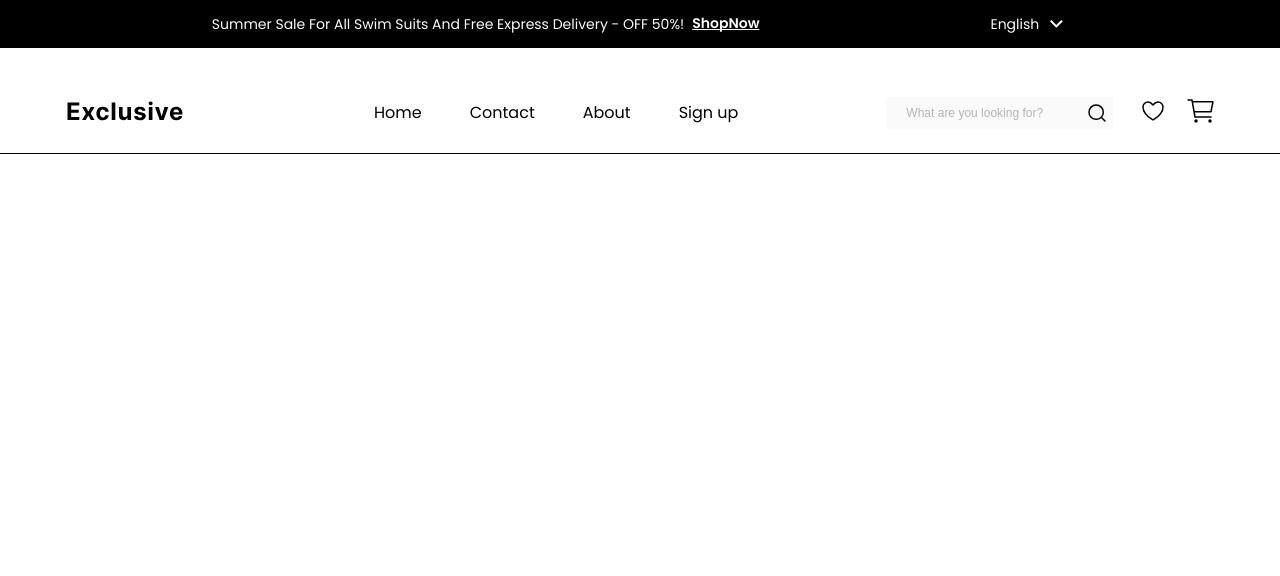
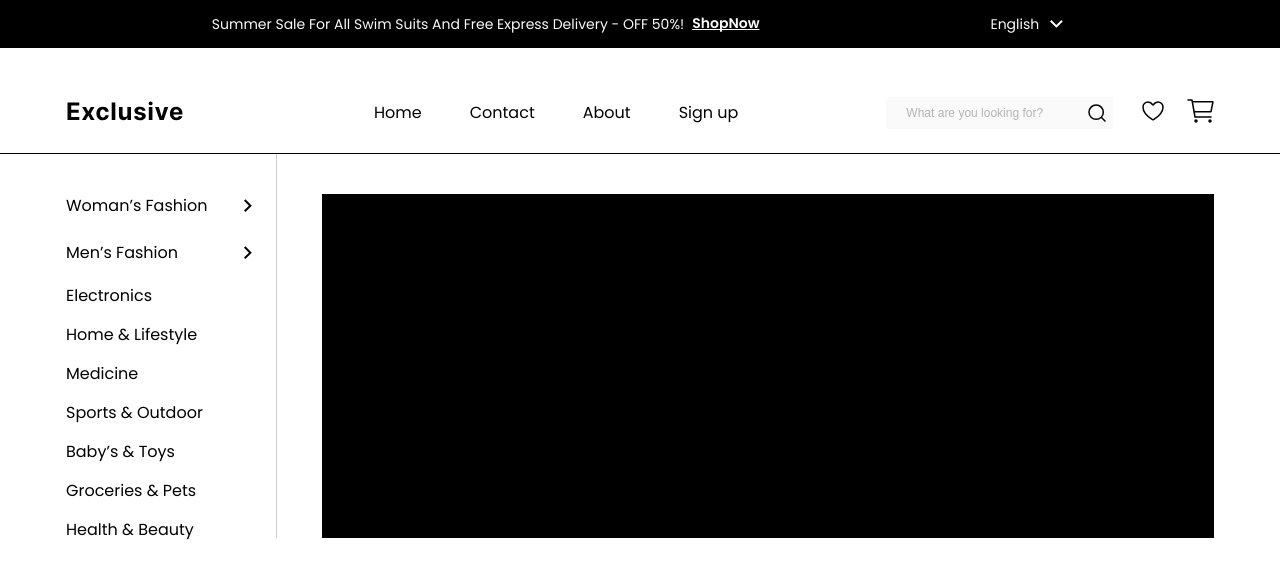
Before and after one commit to TruongHieu-2005/project-1-webdesight, a plain HTML site: page index.html in a window 1280 px wide. Drawn offline with Linux system fonts and the light colour scheme.

Commit message:
base side-bar and slider

```diff
--- a/assets/css/header.css
+++ b/assets/css/header.css
@@ -105,3 +105,5 @@
 .header__wishlist-btn {
     margin: 0 16px 0 24px;
 }
+
+/*  */
--- /dev/null
+++ b/assets/css/main.css
@@ -0,0 +1,38 @@
+.row-wrap {
+    display: flex;
+}
+/* Side-bar */
+.side-bar {
+    padding: 40px 16px 0 0;
+    width: 233px;
+    height: 384px;
+    border-right: 1px solid #ccc;
+}
+.side-bar__list {
+    display: flex;
+    flex-direction: column;
+    row-gap: 23px;
+}
+.side-bar__item {
+    display: flex;
+    align-items: center;
+    justify-content: space-between;
+}
+.side-bar__label {
+    color: var(--Text2, #000);
+    text-align: center;
+
+    font-size: 1.6rem;
+    font-style: normal;
+    font-weight: 400;
+    line-height: 1.5;
+}
+/* Slider */
+.slider {
+}
+.slider__inner {
+    width: 892px;
+    height: 344px;
+    background: #000;
+    margin: 40px 0 0 45px;
+}
--- a/index.html
+++ b/index.html
@@ -29,6 +29,7 @@
         <link rel="stylesheet" href="./assets/css/common.css" />
         <!-- Css header -->
         <link rel="stylesheet" href="./assets/css/header.css" />
+        <link rel="stylesheet" href="./assets/css/main.css" />
         <!-- Script -->
         <script src="./js/script.js"></script>
     </head>
@@ -40,7 +41,12 @@
             load("#header", "./templates/header.html");
         </script>
         <!-- Main -->
-        <main id="main" class="main"></main>
+        <main id="main" class="main">
+            <script>
+                load("#main", "./layouts/main.html");
+            </script>
+        </main>
+        <!-- Footer -->
         <footer id="footer" class="footer"></footer>
         <script>
             load("#footer", "./templates/footer.html");
--- /dev/null
+++ b/layouts/main.html
@@ -0,0 +1,30 @@
+<div class="row">
+    <div class="container">
+        <div class="row-wrap">
+            <!-- Side-bar -->
+            <div class="side-bar">
+                <ul class="side-bar__list">
+                    <li class="side-bar__item">
+                        <div class="side-bar__label">Woman’s Fashion</div>
+                        <img src="./assets/icons/dropdownr90.svg" alt="" class="side-bar-dropdown-icon" />
+                    </li>
+                    <li class="side-bar__item">
+                        <div class="side-bar__label">Men’s Fashion</div>
+                        <img src="./assets/icons/dropdownr90.svg" alt="" class="side-bar-dropdown-icon" />
+                    </li>
+                    <li class="side-bar__item">Electronics</li>
+                    <li class="side-bar__item">Home & Lifestyle</li>
+                    <li class="side-bar__item">Medicine</li>
+                    <li class="side-bar__item">Sports & Outdoor</li>
+                    <li class="side-bar__item">Baby’s & Toys</li>
+                    <li class="side-bar__item">Groceries & Pets</li>
+                    <li class="side-bar__item">Health & Beauty</li>
+                </ul>
+            </div>
+            <!-- Slider -->
+            <section class="slider">
+                <div class="slider__inner"></div>
+            </section>
+        </div>
+    </div>
+</div>
```
Also changed, not shown: assets/icons/dropdownr90.svg (added).
